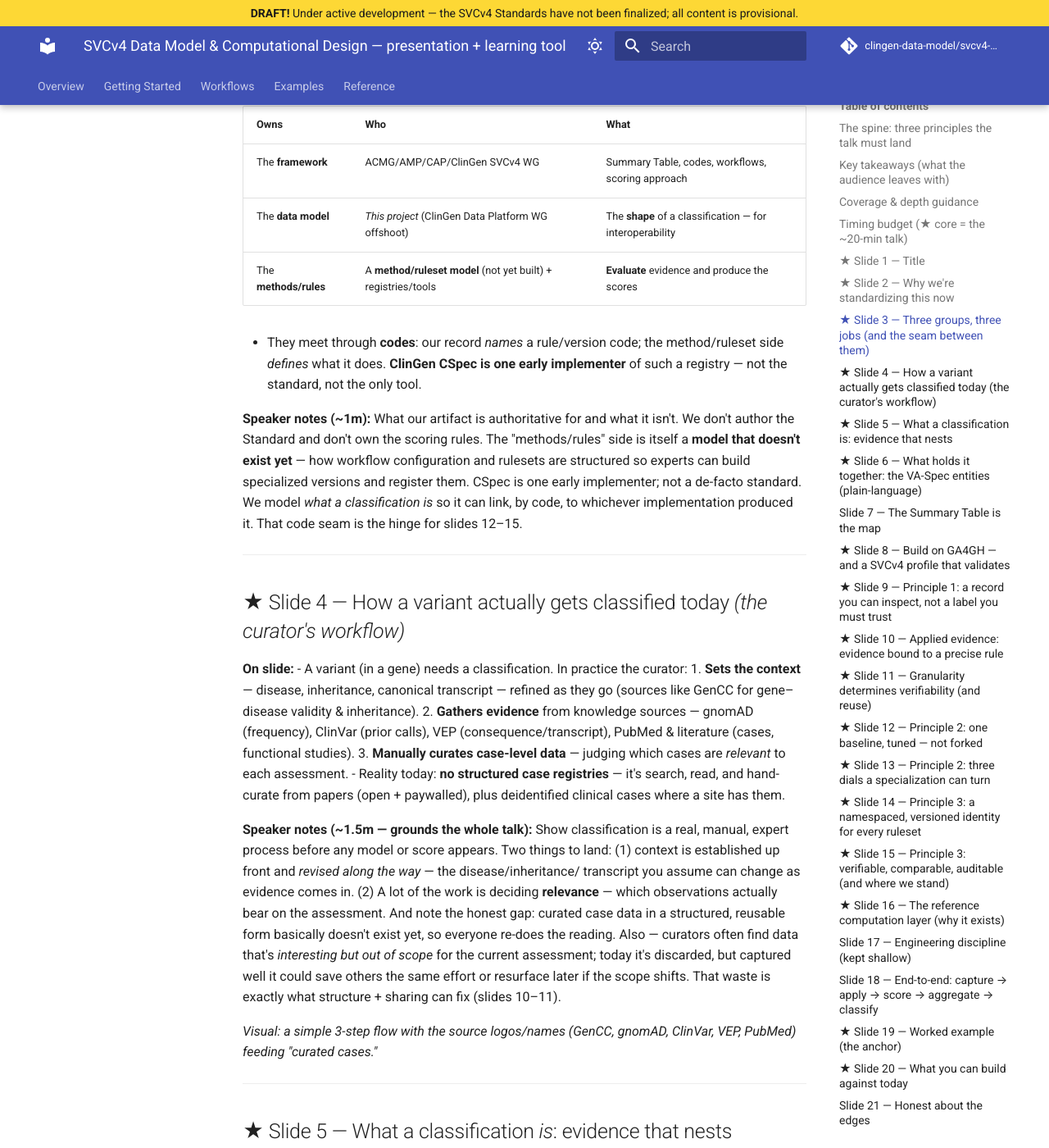
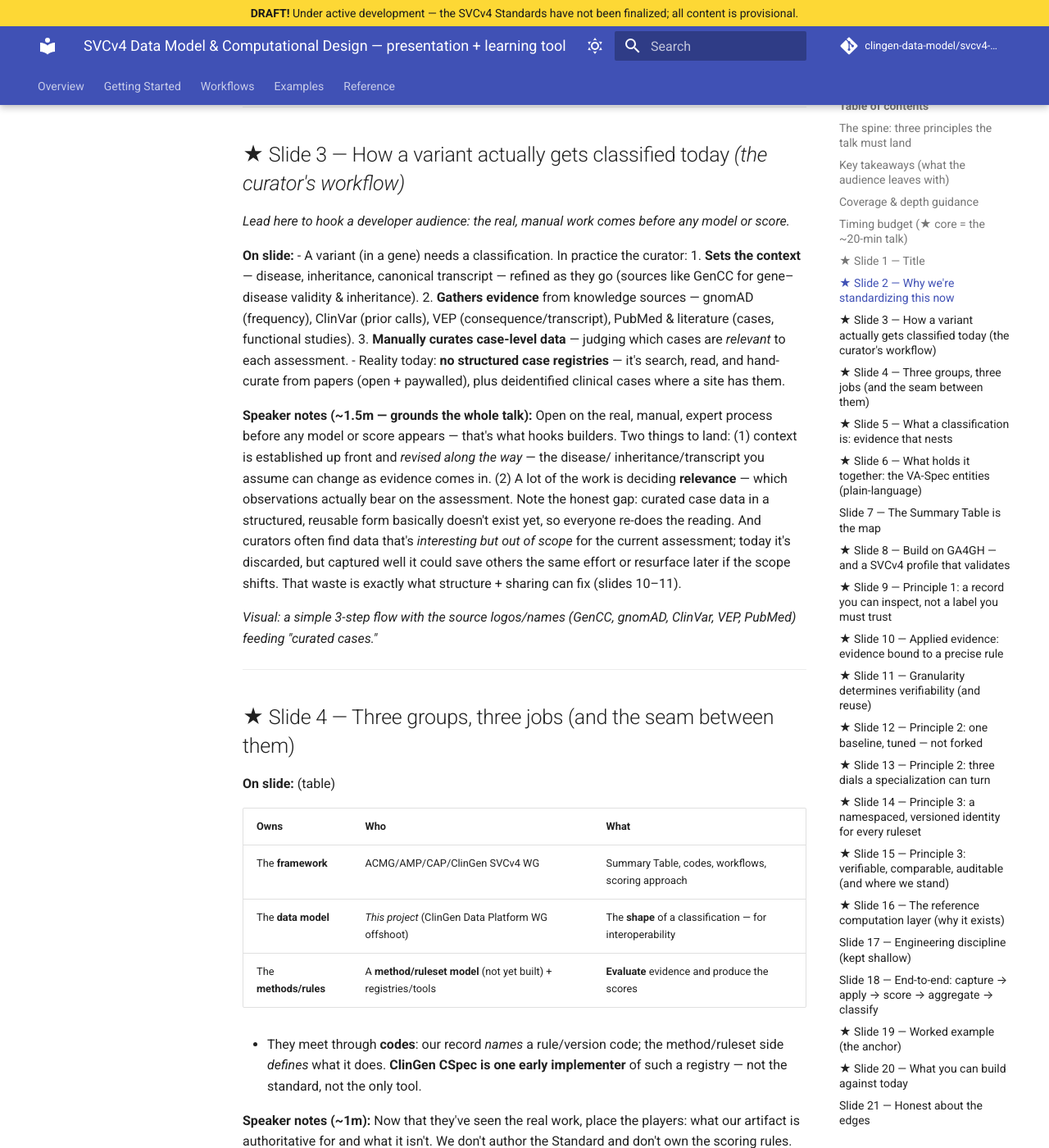
Before and after one commit to clingen-data-model/svcv4-model, an MkDocs documentation site: the page built from docs/plans/2026-09-18-svcv4-model-presentation.md, in a window 1280 px wide and 1400 px high, scrolled down 3871 px. Shown: the whole window at 82% size. Built offline with MkDocs 1.6.1 and Material for MkDocs 9.7.7, drawn with Linux system fonts in a browser that asks for light colours; comment, search, counter and statistics services are not loaded; part of the change alters nothing that is shown; some of the changed text lies outside the part shown.

Commit message:
docs(plans): lead with the curator workflow (hook developers) + declare "assessment" term
- Swapped slides 3<->4: the curator's real classification workflow now opens
  (slide 3) before the three-groups/scope framing (slide 4), to hook a developer
  audience with the real work first.
- Declared "assessment" up front: a scored line of evidence is an assessment (the
  evaluation a rule makes) whose output is usually points but can be an intermediate
  factor (e.g. the exon-relevance multiplier on positive initial predictive points);
  used consistently thereafter.

Co-Authored-By: Claude Opus 4.8 (1M context) <noreply@anthropic.com>

```diff
--- a/docs/plans/2026-09-18-svcv4-model-presentation.md
+++ b/docs/plans/2026-09-18-svcv4-model-presentation.md
@@ -33,7 +33,7 @@ compress-if-short.
    assessments — it stays comparable, reproducible, and auditable.
 
 **Five supporting concepts that set up and deepen the spine** (new, per Larry
-2026-09-18): the **curator's real workflow** (slide 4); the **VA-Spec entities**
+2026-09-18): the **curator's real workflow** (slide 3); the **VA-Spec entities**
 that hold a classification together (slide 6); the **SVCv4 profile that validates**
 + the open-data payoff (slide 8); **applied evidence** (slide 10) and **granularity
 → verifiability** (slide 11).
@@ -75,6 +75,13 @@ close (slide 23) restates them:
 >    guidelines or old criteria codes (PVS1, PS/PM/PP/BA/BS/BP…). When motivating the
 >    need for clear rules, frame it as **opacity / hard-to-verify results** when
 >    evidence isn't clearly linked to the precise assessments — not "chaos."
+
+> **Terminology — "assessment" (declared up front, then used consistently):** a
+> **scored line of evidence is an assessment** — the evaluation a rule makes. Most
+> assessments determine **points**; some determine an **intermediate factor** instead
+> (e.g. the exon-relevance multiplier applied to positive initial predictive points).
+> We use *assessment* for any such rule-level evaluation — a scored line of evidence —
+> whether its output is points or a factor that feeds points.
 
 > **Author note — VA-Spec version (do not present as version chatter):** the model
 > shape tracks **GA4GH VA-Spec `1.1.0-ballot.2026-09`**
@@ -154,31 +161,10 @@ contrast.*
 
 ---
 
-## ★ Slide 3 — Three groups, three jobs (and the seam between them)
+## ★ Slide 3 — How a variant actually gets classified today *(the curator's workflow)*
 
-**On slide:** (table)
-
-| Owns | Who | What |
-|---|---|---|
-| The **framework** | ACMG/AMP/CAP/ClinGen SVCv4 WG | Summary Table, codes, workflows, scoring approach |
-| The **data model** | *This project* (ClinGen Data Platform WG offshoot) | The **shape** of a classification — for interoperability |
-| The **methods/rules** | A **method/ruleset model** (not yet built) + registries/tools | **Evaluate** evidence and produce the scores |
-
-- They meet through **codes**: our record *names* a rule/version code; the
-  method/ruleset side *defines* what it does. **ClinGen CSpec is one early
-  implementer** of such a registry — not the standard, not the only tool.
-
-**Speaker notes (~1m):** What our artifact is authoritative for and what it isn't.
-We don't author the Standard and don't own the scoring rules. The "methods/rules"
-side is itself a **model that doesn't exist yet** — how workflow configuration and
-rulesets are structured so experts can build specialized versions and register them.
-CSpec is one early implementer; not a de-facto standard. We model *what a
-classification is* so it can link, by code, to whichever implementation produced it.
-That code seam is the hinge for slides 12–15.
-
----
-
-## ★ Slide 4 — How a variant actually gets classified today *(the curator's workflow)*
+*Lead here to hook a developer audience: the real, manual work comes before any
+model or score.*
 
 **On slide:**
 - A variant (in a gene) needs a classification. In practice the curator:
@@ -193,19 +179,45 @@ That code seam is the hinge for slides 12–15.
   hand-curate from papers (open + paywalled), plus deidentified clinical cases where
   a site has them.
 
-**Speaker notes (~1.5m — grounds the whole talk):** Show classification is a real,
-manual, expert process before any model or score appears. Two things to land: (1)
-context is established up front and *revised along the way* — the disease/inheritance/
-transcript you assume can change as evidence comes in. (2) A lot of the work is
-deciding **relevance** — which observations actually bear on the assessment. And note
-the honest gap: curated case data in a structured, reusable form basically doesn't
-exist yet, so everyone re-does the reading. Also — curators often find data that's
-*interesting but out of scope* for the current assessment; today it's discarded, but
-captured well it could save others the same effort or resurface later if the scope
-shifts. That waste is exactly what structure + sharing can fix (slides 10–11).
+**Speaker notes (~1.5m — grounds the whole talk):** Open on the real, manual, expert
+process before any model or score appears — that's what hooks builders. Two things to
+land: (1) context is established up front and *revised along the way* — the disease/
+inheritance/transcript you assume can change as evidence comes in. (2) A lot of the
+work is deciding **relevance** — which observations actually bear on the assessment.
+Note the honest gap: curated case data in a structured, reusable form basically
+doesn't exist yet, so everyone re-does the reading. And curators often find data
+that's *interesting but out of scope* for the current assessment; today it's
+discarded, but captured well it could save others the same effort or resurface later
+if the scope shifts. That waste is exactly what structure + sharing can fix
+(slides 10–11).
 
 *Visual: a simple 3-step flow with the source logos/names (GenCC, gnomAD, ClinVar,
 VEP, PubMed) feeding "curated cases."*
+
+---
+
+## ★ Slide 4 — Three groups, three jobs (and the seam between them)
+
+**On slide:** (table)
+
+| Owns | Who | What |
+|---|---|---|
+| The **framework** | ACMG/AMP/CAP/ClinGen SVCv4 WG | Summary Table, codes, workflows, scoring approach |
+| The **data model** | *This project* (ClinGen Data Platform WG offshoot) | The **shape** of a classification — for interoperability |
+| The **methods/rules** | A **method/ruleset model** (not yet built) + registries/tools | **Evaluate** evidence and produce the scores |
+
+- They meet through **codes**: our record *names* a rule/version code; the
+  method/ruleset side *defines* what it does. **ClinGen CSpec is one early
+  implementer** of such a registry — not the standard, not the only tool.
+
+**Speaker notes (~1m):** Now that they've seen the real work, place the players:
+what our artifact is authoritative for and what it isn't. We don't author the
+Standard and don't own the scoring rules. The "methods/rules" side is itself a
+**model that doesn't exist yet** — how workflow configuration and rulesets are
+structured so experts can build specialized versions and register them. CSpec is one
+early implementer; not a de-facto standard. We model *what a classification is* so it
+can link, by code, to whichever implementation produced it. That code seam is the
+hinge for slides 12–15.
 
 ---
 
```
